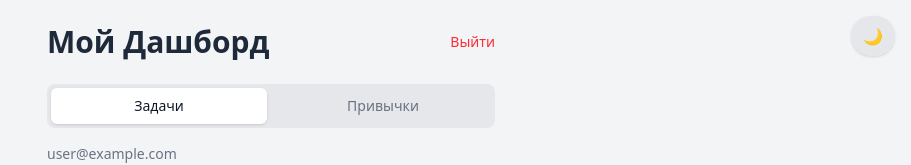
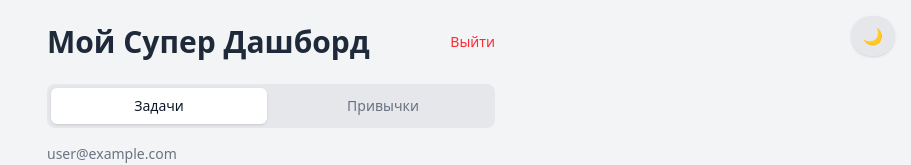
Before and after one commit to Amhadweb/todo, a Next.js app: page / in a window 1280 px wide. Shown: the top 165 px of the page, without its empty margins (369-1280 px from the left). Built offline with nearby package versions, Linux system fonts and the light colour scheme; no server answers; the database is empty; sample sign-in values are in the browser's storage.

Commit message:
Изменил заголовок

```diff
--- a/app/page.js
+++ b/app/page.js
@@ -21,7 +21,7 @@ export default async function Home() {
 
         <div className="flex justify-between items-center mb-6">
           <h1 className="text-3xl font-bold text-gray-800 dark:text-gray-100">
-            Мой Дашборд
+            Мой Супер Дашборд
           </h1>
           <LogoutButton />
         </div>
```
